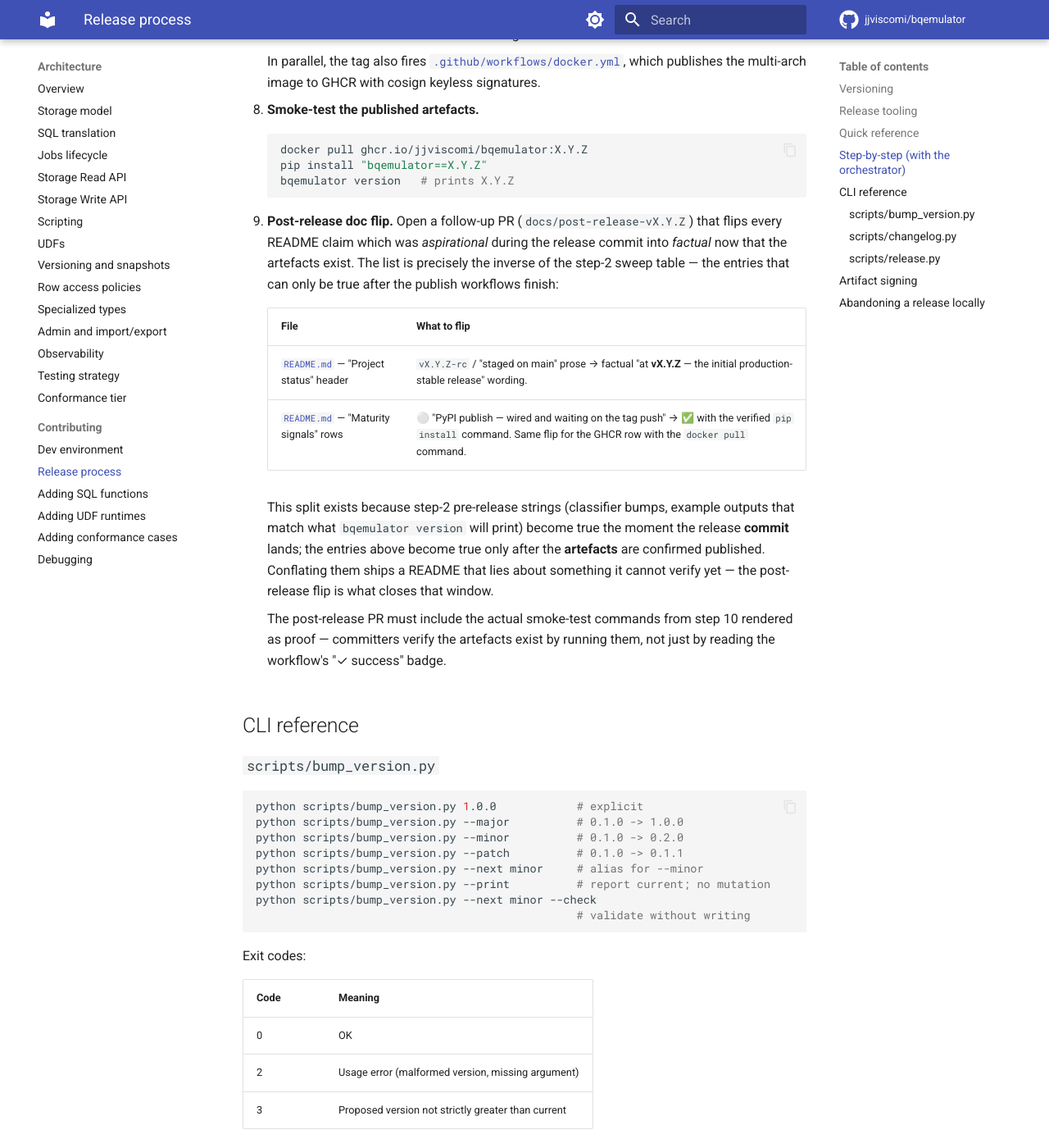
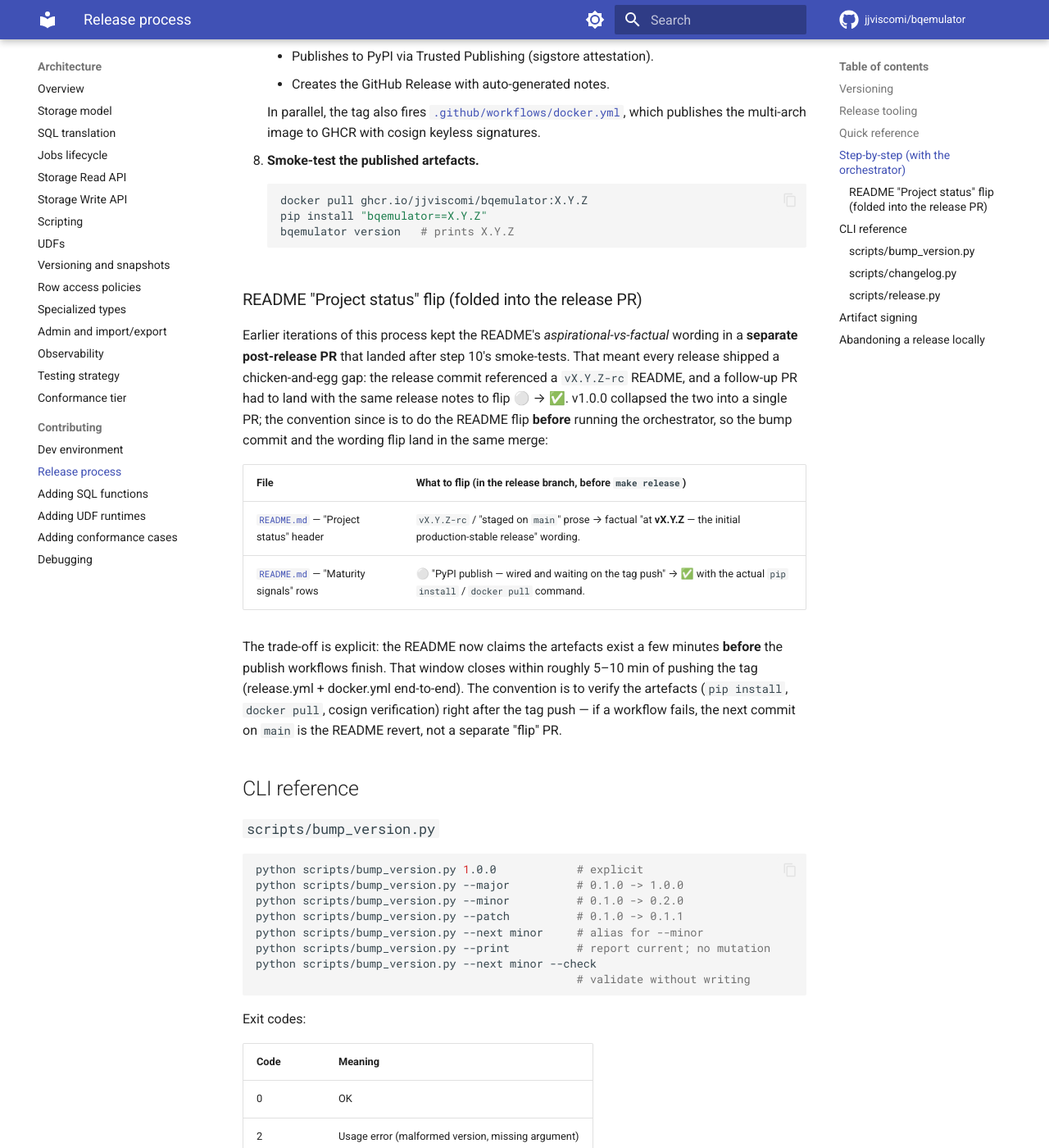
Before and after one commit to jjviscomi/bqemulator, an MkDocs documentation site: the page built from docs/architecture/contributing/release-process.md, in a window 1280 px wide and 1400 px high, scrolled down 3718 px. Shown: the whole window at 82% size. Built offline with MkDocs 1.6.1 and Material for MkDocs 9.7.7, drawn with Linux system fonts in a browser that asks for light colours; comment, search, counter and statistics services are not loaded; the version menu is left out; some of the changed text lies outside the part shown.

Commit message:
docs(release): flip README to v1.0.0 + fold post-release flip into release PR
Flip the "What works today" + "Project status" sections to factual
v1.0.0 wording and promote the PyPI + GHCR maturity rows from ⚪
"wired and waiting on the tag push" to ✅ with the actual
install / pull commands.

Codify the new convention in docs/architecture/contributing/release-process.md
— the README "Project status" flip now lands on the release branch
itself (first commit, before make release) rather than as a separate
post-release PR. The chicken-and-egg window (README claims artefacts
exist a few minutes before publish workflows complete) is named and
accepted as the trade-off: if the publish workflow fails the revert
is the next commit on main, not a separate "flip" PR.

This is the consolidated single-PR flow used for v1.0.0.

````diff
--- a/docs/architecture/contributing/release-process.md
+++ b/docs/architecture/contributing/release-process.md
@@ -72,7 +72,7 @@ a dedicated exit code):
    | File | What to update at a MAJOR / first-stable cut |
    |---|---|
    | [`pyproject.toml`](https://github.com/jjviscomi/bqemulator/blob/main/pyproject.toml) | `Development Status` classifier (e.g. `3 - Alpha` → `5 - Production/Stable` at v1.0.0). Python version classifiers must match the CI test matrix in [`ci.yml`](https://github.com/jjviscomi/bqemulator/blob/main/.github/workflows/ci.yml) — `pip install` users see this list on the PyPI page and on the `Python` shield in the README. |
-   | [`README.md`](https://github.com/jjviscomi/bqemulator/blob/main/README.md) — "Project status" section | Drop "pre-1.0" / "currently 0.x.y" language; promote any `⚪` maturity rows for things now shipped (PyPI publish, GHCR publish, etc.). |
+   | [`README.md`](https://github.com/jjviscomi/bqemulator/blob/main/README.md) — "Project status" section | Drop "pre-1.0" / "currently 0.x.y" language; promote any `⚪` maturity rows for things now shipped (PyPI publish, GHCR publish, etc.). **Land this on the release branch itself (first commit, before `make release`)** — see the "README 'Project status' flip" subsection below. The rest of this sweep can land in a separate pre-release housekeeping PR. |
    | [`README.md`](https://github.com/jjviscomi/bqemulator/blob/main/README.md) — "Conformance corpus depth" header | If the snapshot date is older than ~30 days, regenerate with `make coverage-matrix` and update the prose. |
    | [`docs/getting-started.md`](https://github.com/jjviscomi/bqemulator/blob/main/docs/getting-started.md) + [`docs/reference/cli.md`](https://github.com/jjviscomi/bqemulator/blob/main/docs/reference/cli.md) | Example outputs that hard-code a version string (`{"status":"ok","version":"0.1.0"}`, `bqemulator 0.1.0`). |
    | All four auto-generated reference docs ([`conformance-coverage-matrix`](https://github.com/jjviscomi/bqemulator/blob/main/docs/reference/conformance-coverage-matrix.md), [`compatibility-matrix`](https://github.com/jjviscomi/bqemulator/blob/main/docs/reference/compatibility-matrix.md), [`sql-function-mapping`](https://github.com/jjviscomi/bqemulator/blob/main/docs/reference/sql-function-mapping.md), [`api-coverage`](https://github.com/jjviscomi/bqemulator/blob/main/docs/reference/api-coverage.md)) | Run `make matrix coverage-matrix` and commit any diff. The umbrella `make matrix` covers compat-matrix + function-mapping + api-coverage in one call; `make coverage-matrix` is separate because it walks the conformance corpus. The Docs-drift CI gate runs the matching `--check` modes on every PR. |
@@ -158,16 +158,31 @@ a dedicated exit code):
     bqemulator version   # prints X.Y.Z
     ```
 
-11. **Post-release doc flip.** Open a follow-up PR (`docs/post-release-vX.Y.Z`) that flips every README claim which was *aspirational* during the release commit into *factual* now that the artefacts exist. The list is precisely the inverse of the step-2 sweep table — the entries that can only be true after the publish workflows finish:
+### README "Project status" flip (folded into the release PR)
 
-    | File | What to flip |
-    |---|---|
-    | [`README.md`](https://github.com/jjviscomi/bqemulator/blob/main/README.md) — "Project status" header | `vX.Y.Z-rc` / "staged on main" prose → factual "at **vX.Y.Z** — the initial production-stable release" wording. |
-    | [`README.md`](https://github.com/jjviscomi/bqemulator/blob/main/README.md) — "Maturity signals" rows | ⚪ "PyPI publish — wired and waiting on the tag push" → ✅ with the verified `pip install` command. Same flip for the GHCR row with the `docker pull` command. |
+Earlier iterations of this process kept the README's
+*aspirational-vs-factual* wording in a **separate post-release
+PR** that landed after step 10's smoke-tests. That meant every
+release shipped a chicken-and-egg gap: the release commit
+referenced a `vX.Y.Z-rc` README, and a follow-up PR had to land
+with the same release notes to flip ⚪ → ✅. v1.0.0 collapsed the
+two into a single PR; the convention since is to do the README
+flip **before** running the orchestrator, so the bump commit and
+the wording flip land in the same merge:
 
-    This split exists because step-2 pre-release strings (classifier bumps, example outputs that match what `bqemulator version` will print) become true the moment the release **commit** lands; the entries above become true only after the **artefacts** are confirmed published. Conflating them ships a README that lies about something it cannot verify yet — the post-release flip is what closes that window.
+| File | What to flip (in the release branch, before `make release`) |
+|---|---|
+| [`README.md`](https://github.com/jjviscomi/bqemulator/blob/main/README.md) — "Project status" header | `vX.Y.Z-rc` / "staged on `main`" prose → factual "at **vX.Y.Z** — the initial production-stable release" wording. |
+| [`README.md`](https://github.com/jjviscomi/bqemulator/blob/main/README.md) — "Maturity signals" rows | ⚪ "PyPI publish — wired and waiting on the tag push" → ✅ with the actual `pip install` / `docker pull` command. |
 
-    The post-release PR must include the actual smoke-test commands from step 10 rendered as proof — committers verify the artefacts exist by running them, not just by reading the workflow's "✓ success" badge.
+The trade-off is explicit: the README now claims the artefacts
+exist a few minutes **before** the publish workflows finish.
+That window closes within roughly 5–10 min of pushing the tag
+(release.yml + docker.yml end-to-end). The convention is to
+verify the artefacts (`pip install`, `docker pull`, cosign
+verification) right after the tag push — if a workflow fails,
+the next commit on `main` is the README revert, not a separate
+"flip" PR.
 
 ## CLI reference
 
````
Also changed, not shown: README.md (+8 -11 lines).
